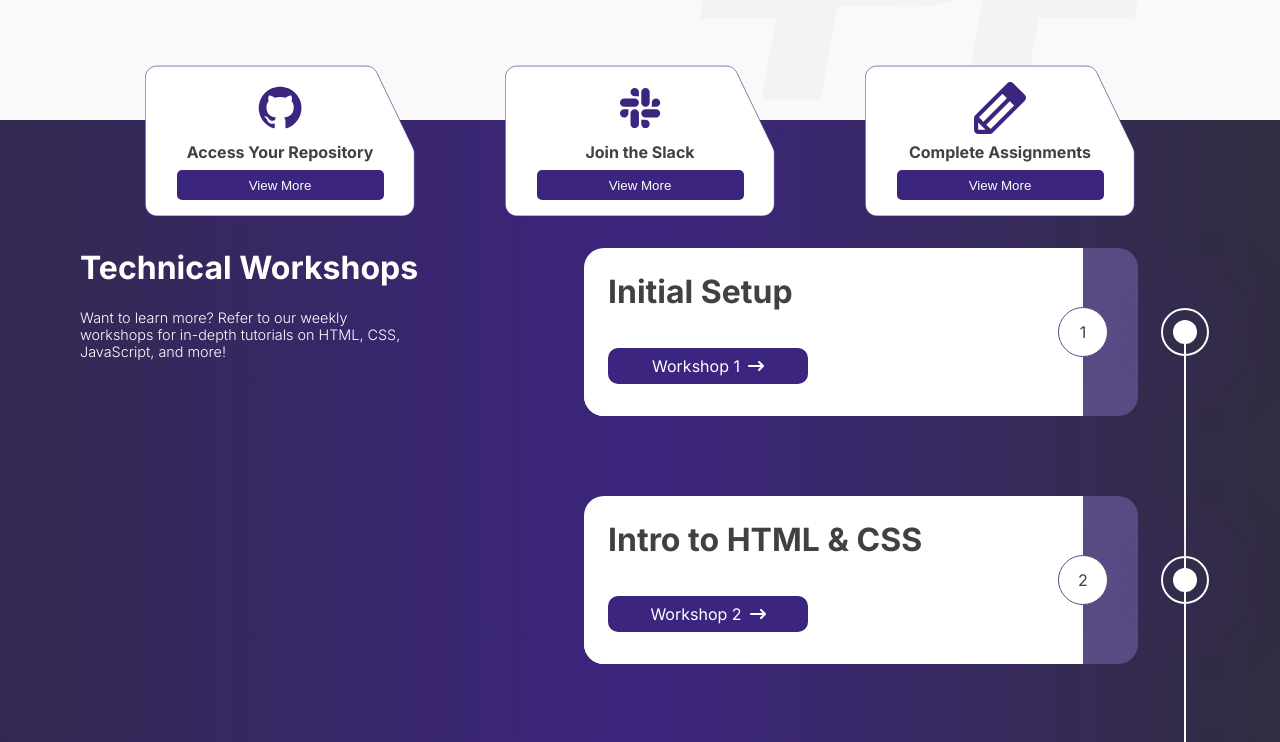
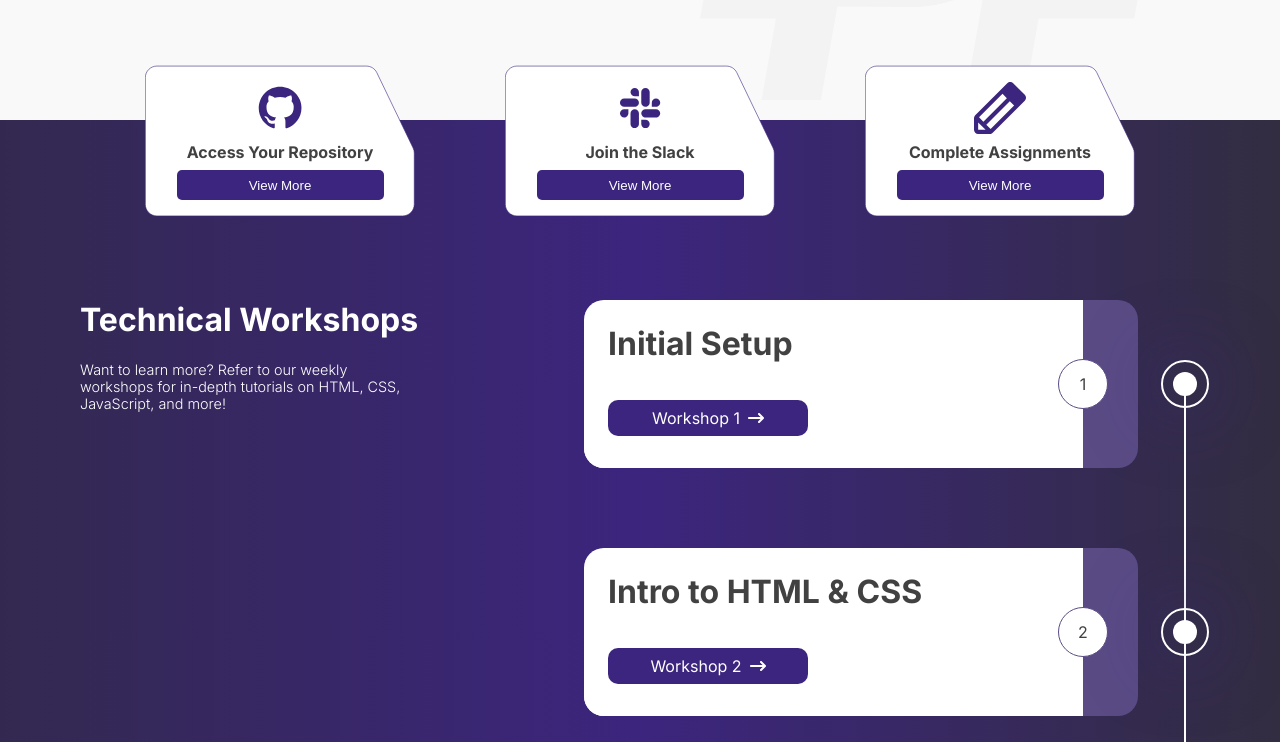
Before and after one commit to include-davis/cohort-platform, a Next.js app: page / in a window 1280 px wide. Shown: the part 380-1122 px from the top of the page. Built offline with nearby package versions, Linux system fonts and the light colour scheme.

Commit message:
quick style changes to adjust welcome section

```diff
--- a/app/(homepage)/page.jsx
+++ b/app/(homepage)/page.jsx
@@ -7,8 +7,8 @@ export default function Home() {
     <>
       <div className={styles.page}>
           <Welcome/>
+          <Timeline />
       </div>
-      <Timeline />
     </>
   );
 }
--- a/app/_components/workshop-timeline/workshop-timeline.module.scss
+++ b/app/_components/workshop-timeline/workshop-timeline.module.scss
@@ -8,13 +8,16 @@
     background: var(--include-gradient);
     color: var(--text-light);
     padding: calc(8px * 16) calc(8px * 12);
+    padding-top: calc(8px * 12 + var(--edge-spacing));
 
     @include mixins.sm-desktop {
         padding: calc(8px * 16) calc(8px * 10);
+        padding-top: calc(8px * 10 + var(--edge-spacing));
     }
 
     @include mixins.tablet {
         padding: calc(8px * 16) calc(8px * 8);
+        padding-top: calc(8px * 8 + var(--edge-spacing));
     }
 }
 
```
